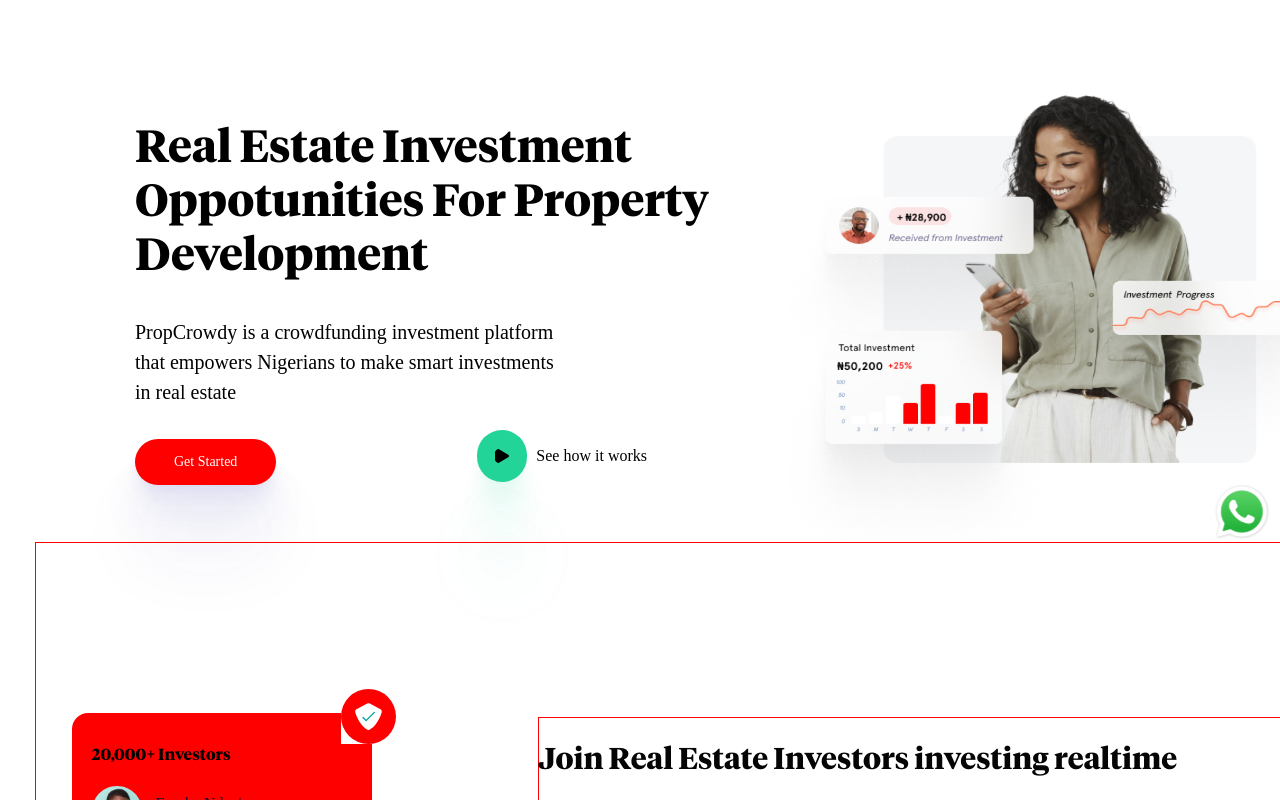
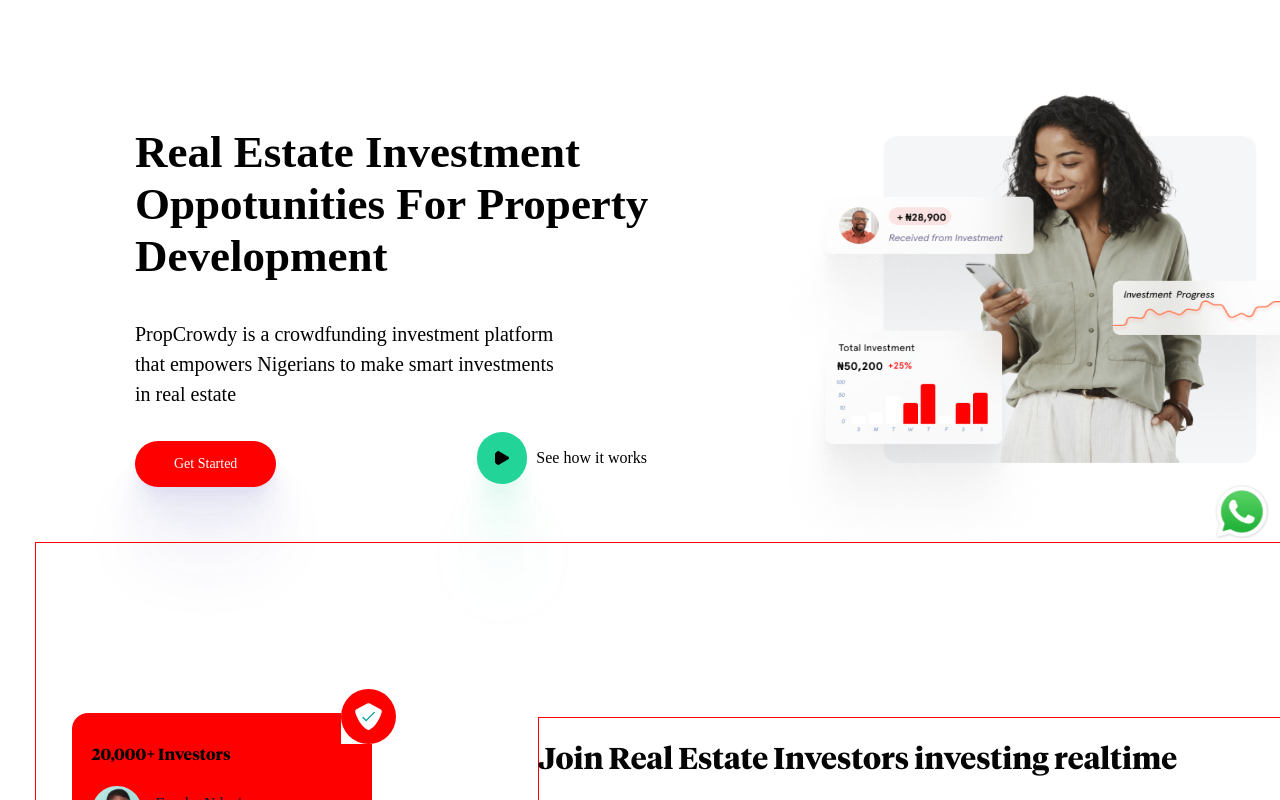
Before and after one commit to Farouk-Adedamola/PropCrowdy, a React (Create React App) app: page / in a window 1280 px wide. Shown: the top 800 px of the page. Built offline with nearby package versions, Linux system fonts and the light colour scheme; a web font is replaced by a local one.

Commit message:
header text fixed

```diff
--- a/src/Components/Header/Header.module.css
+++ b/src/Components/Header/Header.module.css
@@ -20,14 +20,14 @@
   margin-left: 27px;
 }
 
-.second_Section h1 {
+.text {
   width: 344px;
   font-family: "Tiemposbold";
   margin: 2rem 0;
   font-size: 27px;
 }
 
-.second_Section p:first-child {
+.para {
   font-family: "Apercuregular";
   font-size: 14px;
   margin-top: 14px;
```
